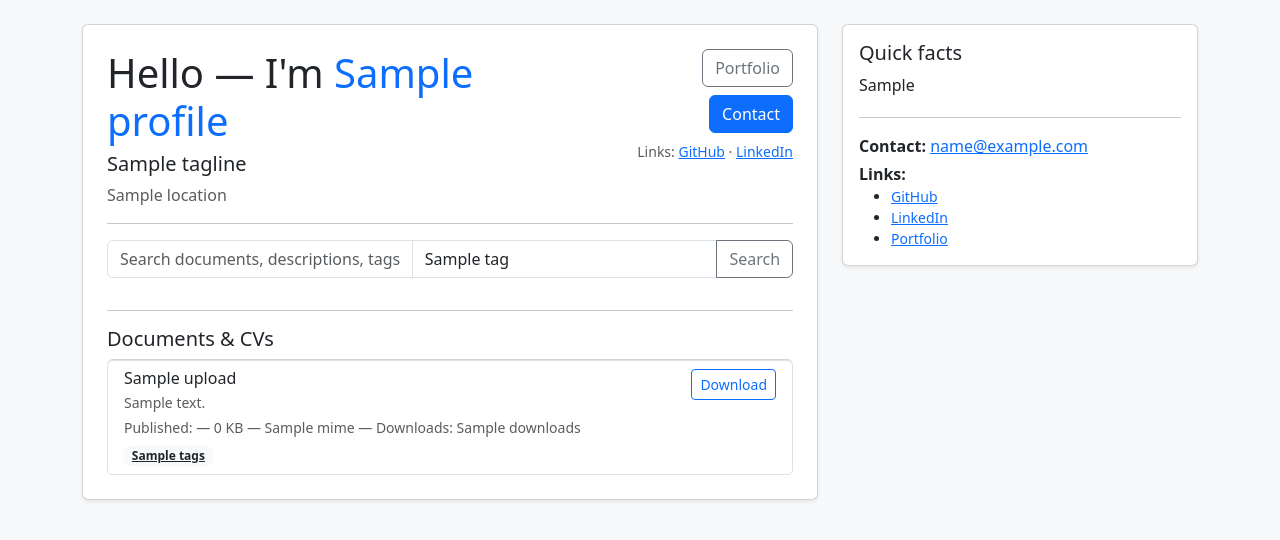
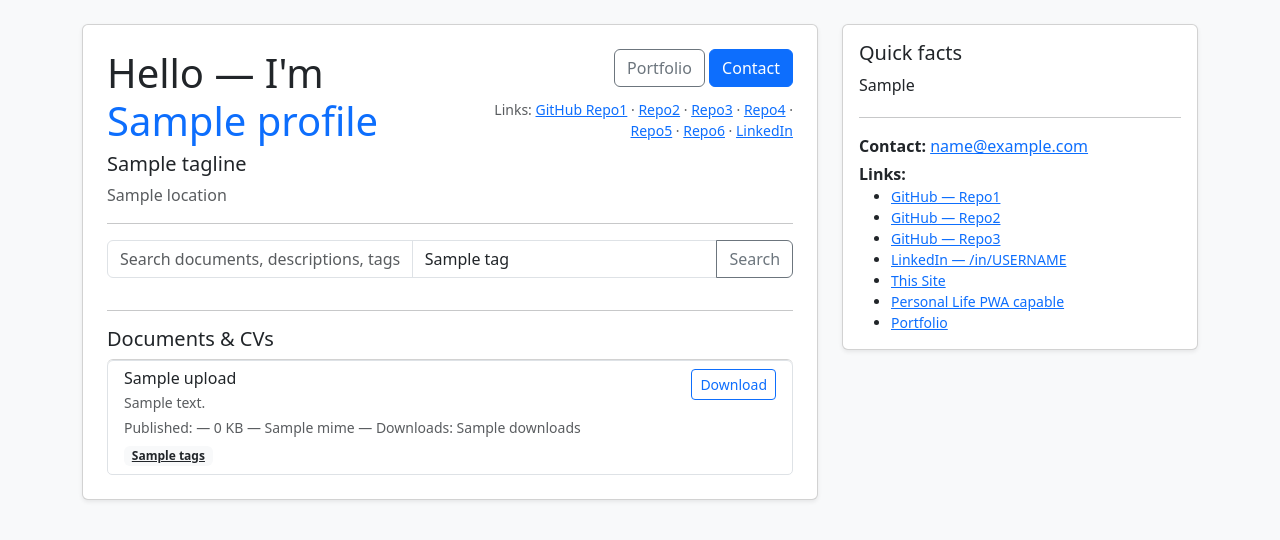
Before and after one commit to havannahspikes/who-i-am, a Flask app: template templates/life.html in a window 1280 px wide. Shown: the part 56-596 px from the top of the page. Run offline with Flask 2, Linux system fonts and the light colour scheme; the template is opened without the code that fills it: most values are stand-ins (such as "Sample title", 1, 10 or a date in 2020).

Commit message:
Update life.html

```diff
--- a/templates/life.html
+++ b/templates/life.html
@@ -1,5 +1,6 @@
 {% extends 'base.html' %}
 {% block content %}
+{# Replace the placeholder URLs below with your actual links. #}
 <div class="row g-4">
   <div class="col-lg-8">
     <div class="card p-4 shadow-sm">
@@ -10,9 +11,21 @@
           <p class="text-muted mb-0">{{ profile.location }}</p>
         </div>
         <div class="ms-auto text-end">
-          <a class="btn btn-outline-secondary mb-2" href="{{ profile.portfolio or '#' }}" target="_blank" rel="noopener">Portfolio</a>
+          <a class="btn btn-outline-secondary mb-2" href="{{ profile.portfolio or 'https://yourportfolio.example.com' }}" target="_blank" rel="noopener">Portfolio</a>
           <a class="btn btn-primary mb-2" href="mailto:{{ profile.contact_email }}">Contact</a>
-          <div class="small text-muted">Links: <a href="{{ profile.github }}" target="_blank" rel="noopener">GitHub</a> · <a href="{{ profile.linkedin }}" target="_blank" rel="noopener">LinkedIn</a></div>
+
+          <div class="small text-muted mt-1">
+            Links:
+            <!-- Hardcoded multiple GitHub repos — replace these placeholders with actual repo URLs -->
+            <a href="https://github.com/USERNAME/Repo1" target="_blank" rel="noopener">GitHub Repo1</a> ·
+            <a href="https://github.com/USERNAME/Repo2" target="_blank" rel="noopener">Repo2</a> ·
+            <a href="https://github.com/USERNAME/Repo3" target="_blank" rel="noopener">Repo3</a> ·
+            <a href="https://github.com/USERNAME/Repo4" target="_blank" rel="noopener">Repo4</a> ·
+            <a href="https://github.com/USERNAME/Repo5" target="_blank" rel="noopener">Repo5</a> ·
+            <a href="https://github.com/USERNAME/Repo6" target="_blank" rel="noopener">Repo6</a>
+            <!-- One hardcoded LinkedIn placeholder -->
+            · <a href="https://www.linkedin.com/in/USERNAME" target="_blank" rel="noopener">LinkedIn</a>
+          </div>
         </div>
       </div>
 
@@ -75,10 +88,22 @@
       <hr />
       <p class="mb-1"><strong>Contact:</strong> <a href="mailto:{{ profile.contact_email }}">{{ profile.contact_email }}</a></p>
       <p class="mb-0"><strong>Links:</strong></p>
+
       <ul class="small mb-0">
-        <li><a href="{{ profile.github }}" target="_blank" rel="noopener">GitHub</a></li>
-        <li><a href="{{ profile.linkedin }}" target="_blank" rel="noopener">LinkedIn</a></li>
-        <li><a href="{{ profile.portfolio }}" target="_blank" rel="noopener">Portfolio</a></li>
+        <!-- Many GitHub placeholders (replace each with the repo you want visible) -->
+        <li><a href="https://github.com/JeanGift /" target="_blank" rel="noopener">GitHub — Repo1</a></li>
+        <li><a href="https://github.com/havannahspikes / who-i-am" target="_blank" rel="noopener">GitHub — Repo2</a></li>
+        <li><a href="https://github.com/VoyagerGo/" target="_blank" rel="noopener">GitHub — Repo3</a></li>
+
+        <!-- One hardcoded LinkedIn placeholder -->
+        <li><a href="https://www.linkedin.com/in/Jean Gift" target="_blank" rel="noopener">LinkedIn — /in/USERNAME</a></li>
+
+        <!-- Other links placeholders (demos, blog, resume) -->
+        <li><a href="https://who-i-am-uzh6.onrender.com/" target="_blank" rel="noopener">This Site</a></li>
+        <li><a href="https://tomorrow-personal-app.onrender.com/" target="_blank" rel="noopener">Personal Life PWA capable</a></li>
+
+        <!-- Fallback portfolio (keeps existing DB value if present) -->
+        <li><a href="{{ profile.portfolio or 'https://who-i-am-uzh6.onrender.com/' }}" target="_blank" rel="noopener">Portfolio</a></li>
       </ul>
     </div>
   </div>
```
